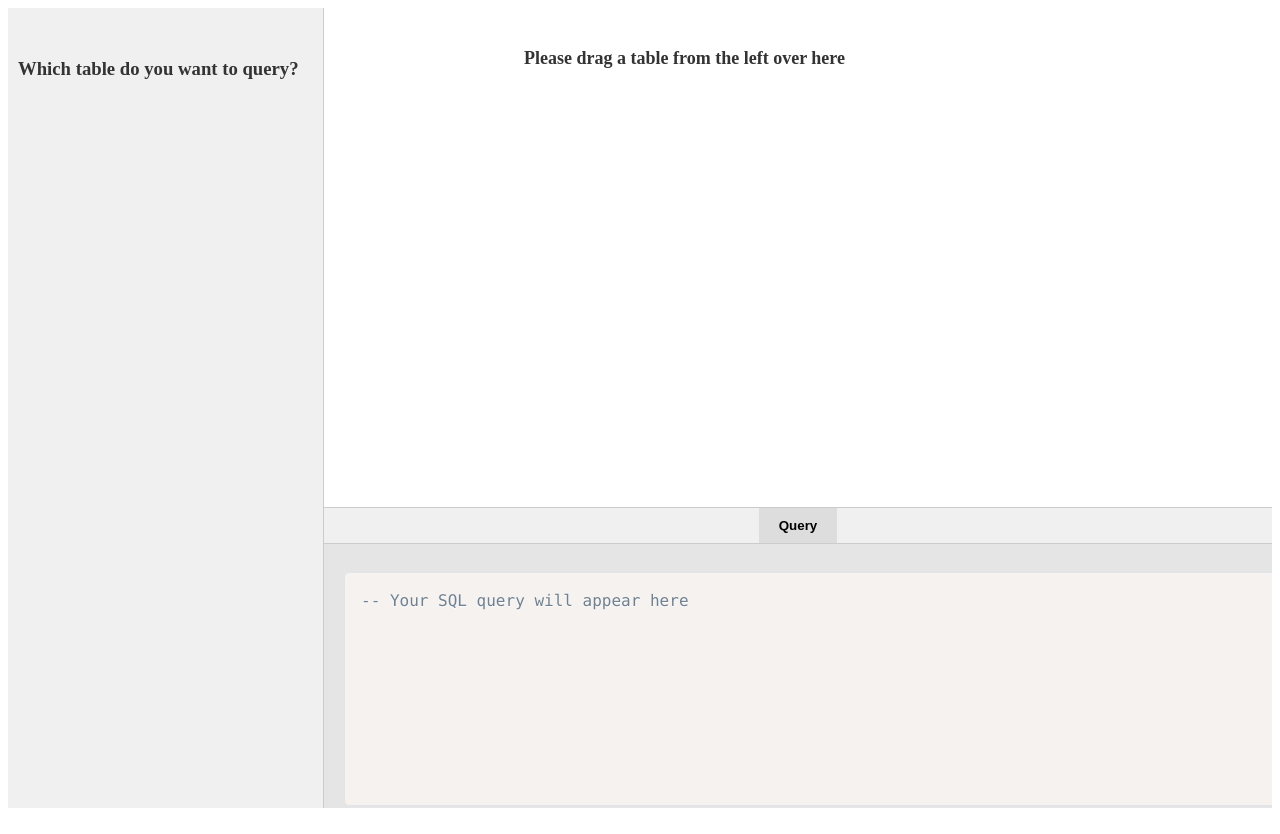
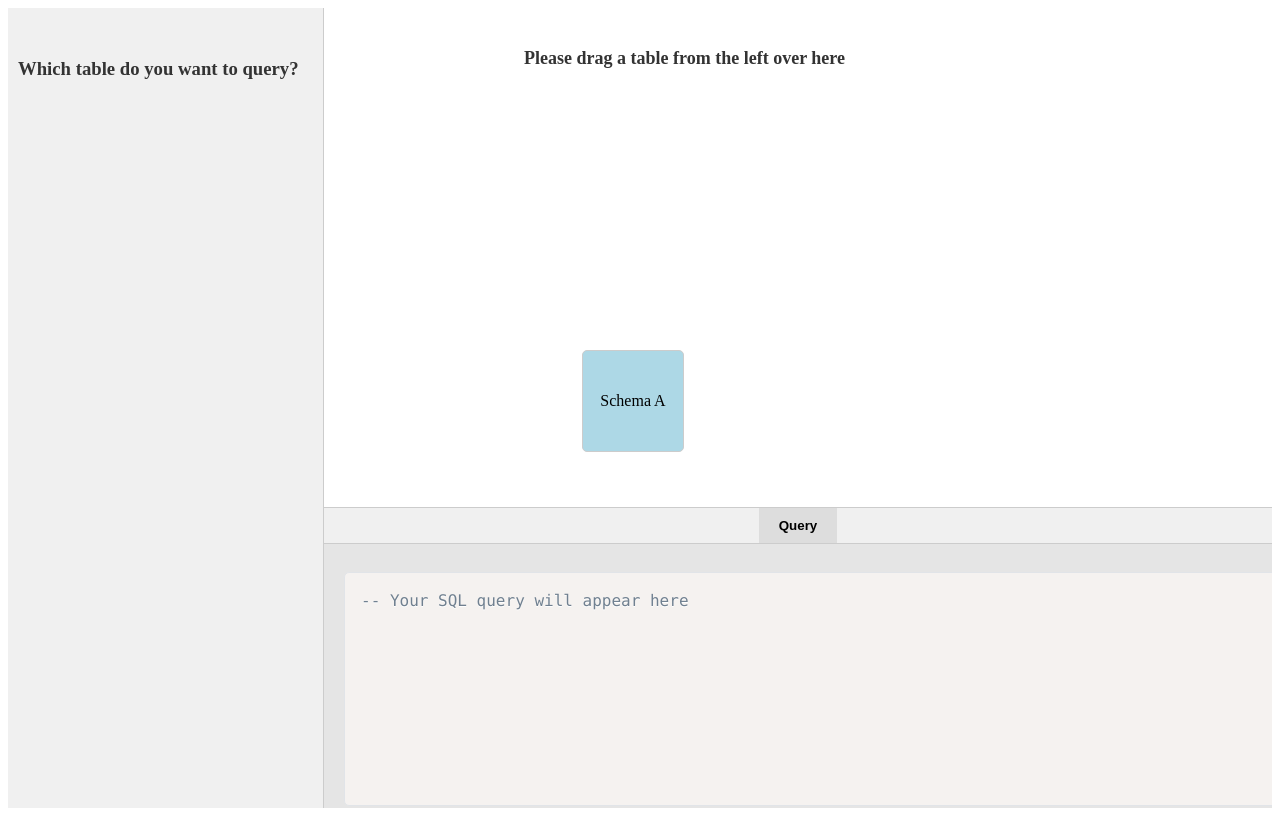
Before and after one commit to XiaotongShi-create/data-retrieval-helper, a React (Create React App) app: page / in a window 1280 px wide. Built offline with nearby package versions, Linux system fonts and the light colour scheme.

Commit message:
add module to app

```diff
--- a/package.json
+++ b/package.json
@@ -19,7 +19,8 @@
     "react-dom": "^18.2.0",
     "react-icons": "^5.6.0",
     "react-scripts": "5.0.1",
-    "react-syntax-highlighter": "^15.6.6"
+    "react-syntax-highlighter": "^15.6.6",
+    "styled-components": "^6.3.11"
   },
   "devDependencies": {
     "@testing-library/jest-dom": "^6.9.1",
--- a/src/App.tsx
+++ b/src/App.tsx
@@ -3,6 +3,7 @@ import QueryOutput from './components/QueryOutput/QueryOutput';
 import { QueryOutputProvider } from './components/Contexts/QueryOutputContext';
 import { SchemaExplorerProvider } from './components/Contexts/SchemaExplorerContext';
 import { DesignAreaProvider } from './components/Contexts/DesignAreaContext';
+import SchemaAModule from './components/Module/SchemaA';
 import './globals.css';
 
 function App() {
@@ -12,27 +13,28 @@ function App() {
     const SchemaExplorerRef = useRef<HTMLDivElement>(null);
 
     return (
-        // QueryOutputProvider is placed at the outermost level because
-        // SchemaExplorer and DesignArea need to modify the query when drag a schema, click a column, etc.
+        // All three providers are placed at the outermost level because
+        // SchemaAModule needs access to all three contexts
         <QueryOutputProvider>
+            <SchemaExplorerProvider>
+                <DesignAreaProvider>
                     <div className="App">
                         <div className="container">
-                    <div className="schema-explorer">
-                        {/* The Provider wraps the content and attaches its internal ref to a wrapper div */}
-                        <SchemaExplorerProvider>
+                            <div className="schema-explorer" ref={SchemaExplorerRef}>
                                 <h3>Which table do you want to query?</h3>
-                        </SchemaExplorerProvider>
                             </div>
-                    <div className="design-area">
-                        {/* the ref is defined in the provider, */}
-                        {/* so put provider here to attach it to the correct DOM element */}
-                        <DesignAreaProvider>
+                            <div className="design-area" ref={DesignAreaRef}>
                                 <p>Please drag a table from the left over here</p>
-                        </DesignAreaProvider>
                             </div>
                             <QueryOutput />
                         </div>
                     </div>
+                    <SchemaAModule
+                        schemaAPosition={{ x: 0, y: 0 }}
+                        setSchemaAPosition={() => {}}
+                    />
+                </DesignAreaProvider>
+            </SchemaExplorerProvider>
         </QueryOutputProvider>
     );
 }
```
Also changed, not shown: 1 other file (tests, documents, lock files or other folders). Lines whose indentation alone changed are shown as unchanged.
